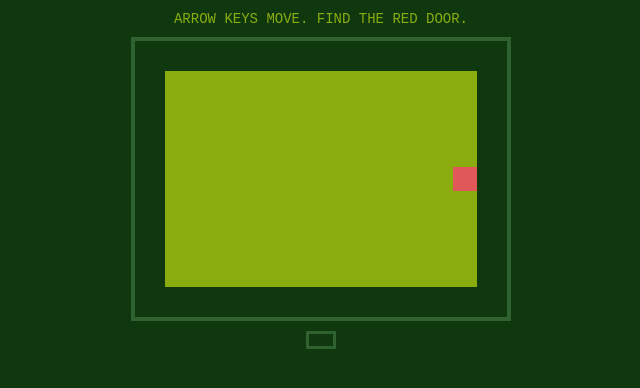
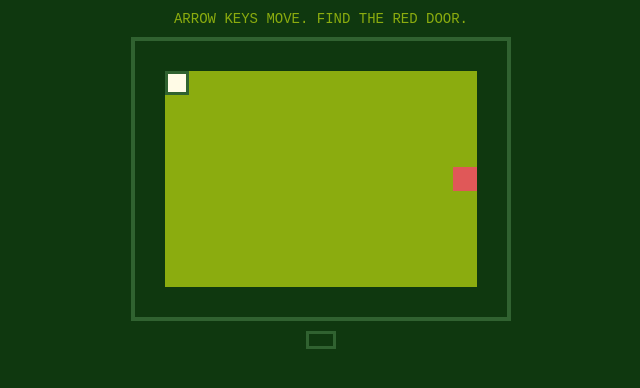
Before and after one commit to MeepTheTendie/devops-learning, a plain HTML site: page index.html in a window 1280 px wide. Shown: the part 62-450 px from the top of the page, without its empty margins (319-959 px from the left). Drawn offline with Linux system fonts and the light colour scheme.

Commit message:
Add missing player square

```diff
--- a/index.html
+++ b/index.html
@@ -9,7 +9,7 @@
 <body>
 <h1>DEVOPS QUEST</h1>
 <p class="tag">ARROW KEYS MOVE. FIND THE RED DOOR.</p>
-<div id="room"></div>
+<div id="room"><div id="player"></div></div>
 <p id="status"></p>
 <script src="game.js"></script>
 </body>
```
